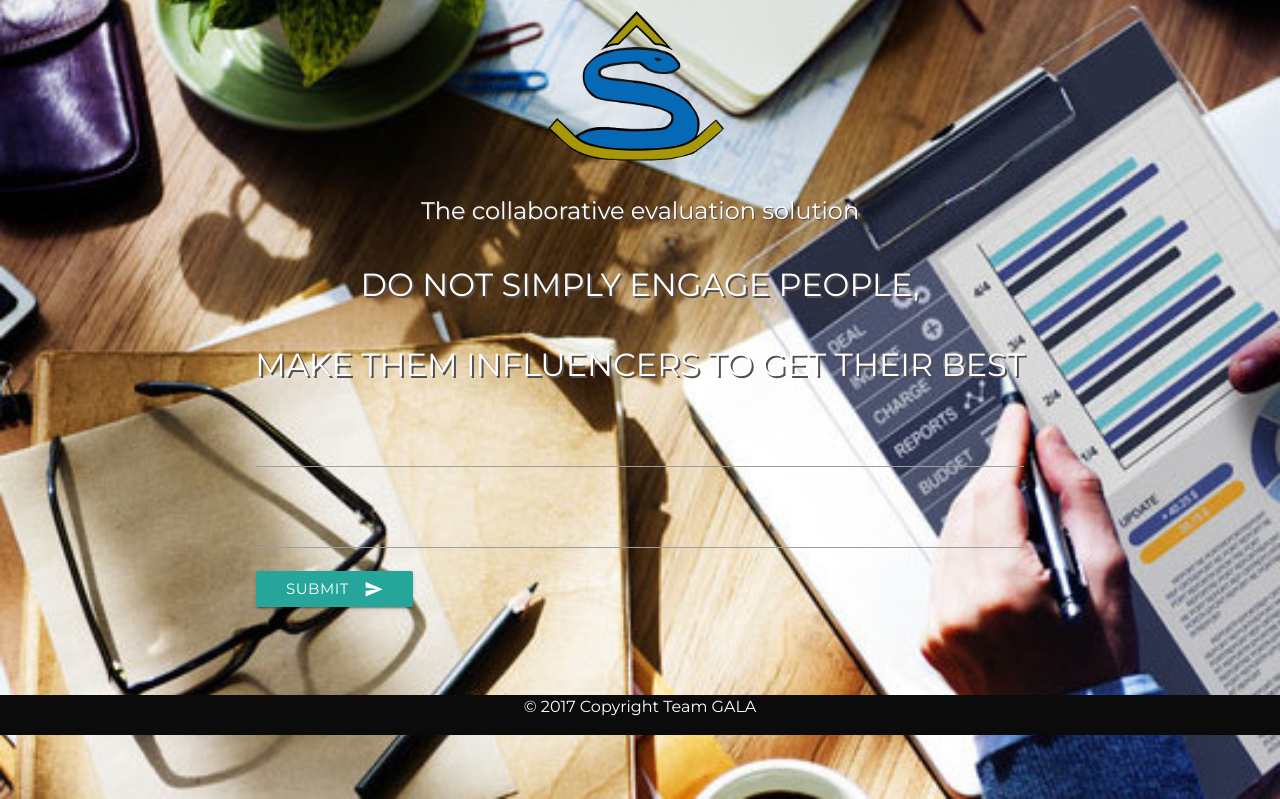
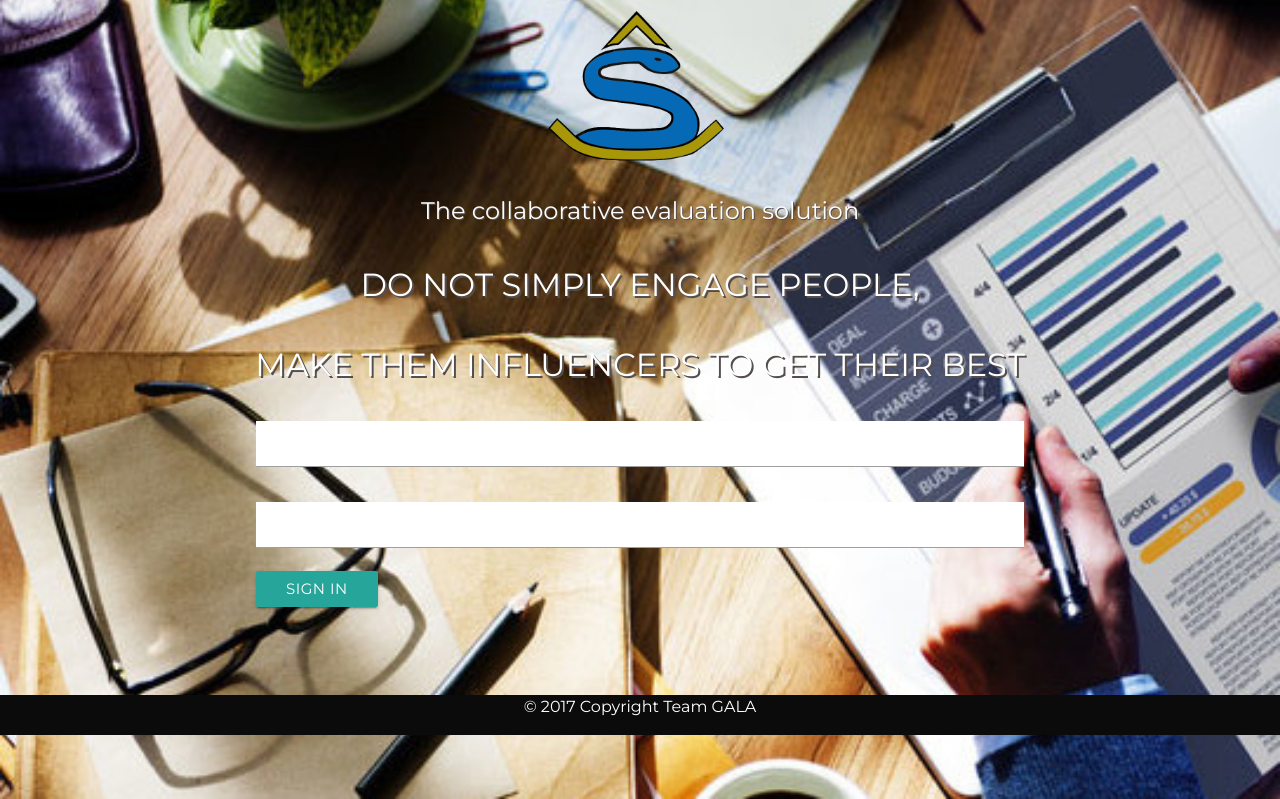
Before and after one commit to Faventyne/teamgala2, a PHP site: template templates/login.html.twig in a window 1280 px wide. Shown: the part 65-864 px from the top of the page. Run offline with PHP 8.4, Linux system fonts and the light colour scheme; the template is opened without the code that fills it, so the values that code supplies are empty; some libraries are stand-ins or nearby versions.

Commit message:
homepage ok

```diff
--- a/templates/login.html.twig
+++ b/templates/login.html.twig
@@ -41,8 +41,8 @@ Login
       <input type="submit" />
       <input type="hidden" name="_target_path" value="home" />
     </div>-->
-    <button class="btn waves-effect waves-light" type="submit" name="_target_path" value="home">Submit
-      <i class="material-icons right">send</i>
+    <button class="btn waves-effect waves-light" type="submit" name="_target_path" value="home">Sign in
+
     </button>
   </form>
   </main>
--- a/web/css/style.css
+++ b/web/css/style.css
@@ -240,6 +240,11 @@ margin-right: 25vw;
   width: 60%;
   margin: auto;
 }
+
+#formLogin input {
+ background-color: white;
+}
+
 
 
 
```
